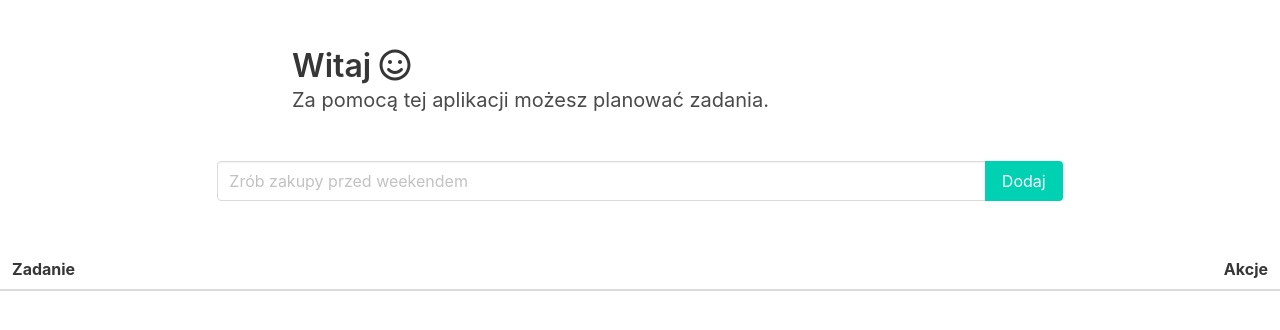
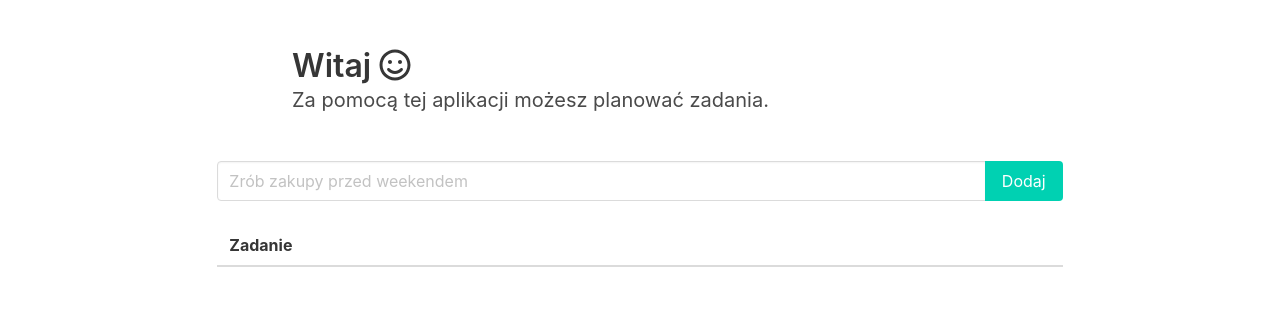
Before and after one commit to p-golinski/todo-list, a website: page client/index.html in a window 1280 px wide. Drawn offline with nearby package versions, Linux system fonts and the light colour scheme; no server answers.

Commit message:
Update index.html

```diff
--- a/client/index.html
+++ b/client/index.html
@@ -36,19 +36,22 @@
 </div>
       <div class="columns is-centered">
   <div class="column is-8">
-    <div class="notification is-hidden is-light" id="tasksListMsg"></div>
-  </div>
-</div>
     <table class="table is-fullwidth is-striped">
       <thead>
         <tr>
           <th>Zadanie</th>
-      <th class="has-text-right">Akcje</th>
         </tr>
       </thead>
       <tbody id="tasksList">
       </tbody>
     </table>
+  </div>
+</div>
+    <div class="columns is-centered">
+  <div class="column is-8">
+    <div class="notification is-hidden is-light" id="tasksListMsg"></div>
+  </div>
+</div>
 
     <script src="index.js"></script>
   </body>
```
Lines whose indentation alone changed are shown as unchanged.
